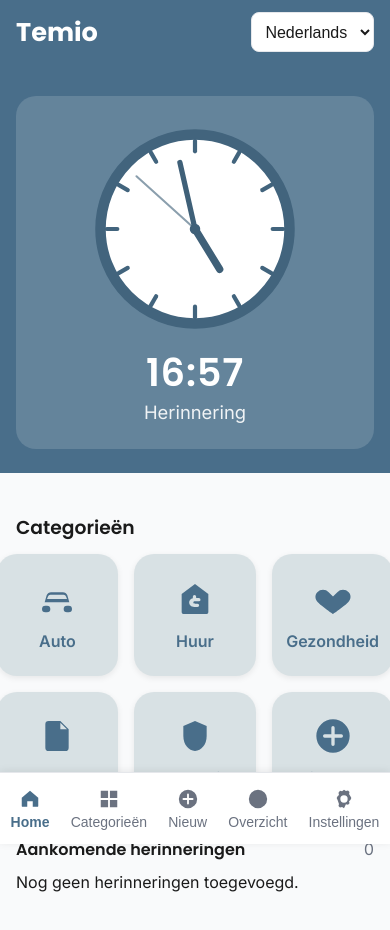
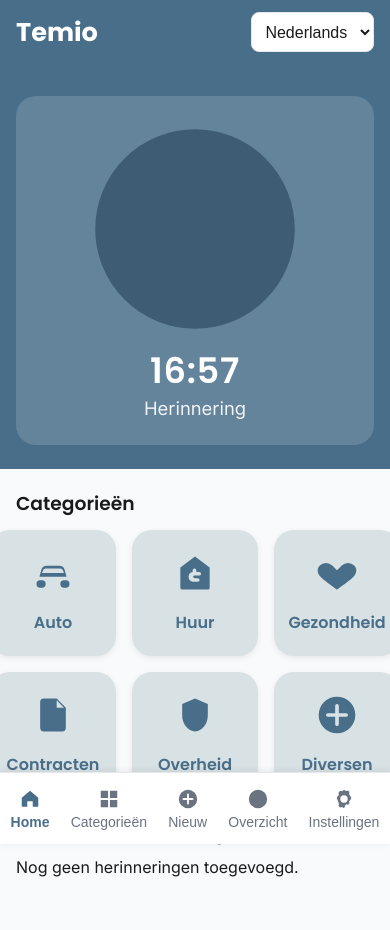
Before and after one commit to harrolds/temio, a React (Vite) app: page / in a window 390 px wide. Shown: the top 930 px of the page. Built offline with nearby package versions, Linux system fonts and the light colour scheme.

Commit message:
Update styles.css

```diff
--- a/src/styles.css
+++ b/src/styles.css
@@ -1,51 +1,51 @@
 /* ================================================================
    Temio / Reminder App
    Stylesheet – Base Layout & Structure
-   Precision & Pulse v2.1.3 – HeroClock Definitief
+   Precision & Pulse v2.1.3 – Home Icon Fix
    ================================================================ */
 
-/* === DESIGN TOKENS ================================================= */
 :root {
-  --temio-color-bg: #f9fafb;
-  --temio-color-surface: #ffffff;
-  --temio-color-header: #496e8a;
-  --temio-color-primary: #496e8a;
-  --temio-color-primary-hover: #3f627c;
-  --temio-color-primary-active: #365770;
-  --temio-color-tile: #d8e1e4;
-  --temio-color-chip: #eef2f7;
-  --temio-color-border: #e5e7eb;
-  --temio-color-text-primary: #1a1a1a;
-  --temio-color-text-secondary: #6b7280;
-  --temio-color-icon: #496e8a;
+  --temio-color-bg:#f9fafb;
+  --temio-color-surface:#ffffff;
+  --temio-color-header:#496e8a;
+  --temio-color-primary:#496e8a;
+  --temio-color-primary-hover:#3f627c;
+  --temio-color-primary-active:#365770;
+  --temio-color-tile:#d8e1e4;
+  --temio-color-chip:#eef2f7;
+  --temio-color-border:#e5e7eb;
+  --temio-color-text-primary:#1a1a1a;
+  --temio-color-text-secondary:#6b7280;
+  --temio-color-icon:#496e8a;
 
-  --temio-font-primary: "Inter", system-ui, -apple-system, Segoe UI, Roboto, Arial, sans-serif;
-  --temio-font-secondary: "Poppins", var(--temio-font-primary);
+  --temio-font-primary:"Inter",system-ui,-apple-system,Segoe UI,Roboto,Arial,sans-serif;
+  --temio-font-secondary:"Poppins",var(--temio-font-primary);
 
-  --temio-radius-sm: 8px;
-  --temio-radius-md: 16px;
-  --temio-radius-lg: 24px;
-  --temio-shadow-light: 0 2px 6px rgba(0, 0, 0, 0.08);
-  --temio-shadow-soft: 0 4px 16px rgba(0, 0, 0, 0.06);
-  --temio-overlay-light: rgba(255, 255, 255, 0.15);
+  --temio-radius-sm:8px;
+  --temio-radius-md:16px;
+  --temio-radius-lg:24px;
 
-  --color-bg: var(--temio-color-bg);
-  --color-surface: var(--temio-color-surface);
-  --color-header-bg: var(--temio-color-header);
-  --color-accent: var(--temio-color-primary);
-  --color-accent-hover: var(--temio-color-primary-hover);
-  --color-accent-light: var(--temio-color-chip);
-  --color-text: var(--temio-color-text-primary);
-  --color-heading: var(--temio-color-text-primary);
-  --color-muted: var(--temio-color-text-secondary);
-  --color-border: var(--temio-color-border);
-  --color-shadow: rgba(0, 0, 0, 0.08);
+  --temio-shadow-light:0 2px 6px rgba(0,0,0,.08);
+  --temio-shadow-soft:0 4px 16px rgba(0,0,0,.06);
+  --temio-overlay-light:rgba(255,255,255,.15);
 
-  --font-primary: var(--temio-font-primary);
-  --font-secondary: var(--temio-font-secondary);
-  --radius-sm: var(--temio-radius-sm);
-  --radius-md: var(--temio-radius-md);
-  --radius-lg: var(--temio-radius-lg);
+  --color-bg:var(--temio-color-bg);
+  --color-surface:var(--temio-color-surface);
+  --color-header-bg:var(--temio-color-header);
+  --color-accent:var(--temio-color-primary);
+  --color-accent-hover:var(--temio-color-primary-hover);
+  --color-accent-light:var(--temio-color-chip);
+  --color-text:var(--temio-color-text-primary);
+  --color-heading:var(--temio-color-text-primary);
+  --color-muted:var(--temio-color-text-secondary);
+  --color-border:var(--temio-color-border);
+  --color-shadow:rgba(0,0,0,.08);
+
+  --font-primary:var(--temio-font-primary);
+  --font-secondary:var(--temio-font-secondary);
+  --radius-sm:var(--temio-radius-sm);
+  --radius-md:var(--temio-radius-md);
+  --radius-lg:var(--temio-radius-lg);
 }
 
 /* ================================================================
@@ -54,168 +54,116 @@
 *,
 *::before,
 *::after {
-  box-sizing: border-box;
-  margin: 0;
-  padding: 0;
+  box-sizing:border-box;
+  margin:0;
+  padding:0;
 }
-
-html, body, #root {
-  height: 100%;
-  width: 100%;
-  font-family: var(--font-primary);
-  background-color: var(--color-bg);
-  color: var(--color-text);
-  -webkit-font-smoothing: antialiased;
-  -moz-osx-font-smoothing: grayscale;
+html,body,#root {
+  height:100%;
+  width:100%;
+  font-family:var(--font-primary);
+  background-color:var(--color-bg);
+  color:var(--color-text);
+  -webkit-font-smoothing:antialiased;
+  -moz-osx-font-smoothing:grayscale;
 }
-
 main {
-  min-height: calc(100vh - 72px);
-  display: flex;
-  flex-direction: column;
-  padding: 0;
-  background: var(--color-bg);
+  min-height:calc(100vh - 72px);
+  display:flex;
+  flex-direction:column;
+  padding:0;
+  background:var(--color-bg);
 }
-
-section { width: 100%; margin: 0 auto; }
+section {
+  width:100%;
+  margin:0 auto;
+}
 
 /* ================================================================
    TYPOGRAFIE
    ================================================================ */
 h1,h2,h3,h4,h5,h6 {
-  font-family: var(--font-secondary);
-  font-weight: 600;
-  color: var(--color-heading);
+  font-family:var(--font-secondary);
+  font-weight:600;
+  color:var(--color-heading);
 }
-p { line-height: 1.6; margin-bottom: 1rem; }
+p {line-height:1.6;margin-bottom:1rem;}
 
 /* ================================================================
    BUTTONS & LINKS
    ================================================================ */
 button {
-  cursor: pointer;
-  border: none;
-  border-radius: var(--radius-sm);
-  font-weight: 500;
-  transition: background-color .2s ease, transform .15s ease;
+  cursor:pointer;
+  border:none;
+  border-radius:var(--radius-sm);
+  font-weight:500;
+  transition:background-color .2s ease,transform .15s ease;
 }
-button:hover { transform: translateY(-1px); }
-
+button:hover {transform:translateY(-1px);}
 .btn-primary {
-  background: var(--color-accent);
-  color: #fff;
-  padding: .6rem 1rem;
-  border-radius: var(--radius-sm);
-  font-weight: 600;
-  transition: background-color .2s ease;
+  background:var(--color-accent);
+  color:#fff;
+  padding:.6rem 1rem;
+  border-radius:var(--radius-sm);
+  font-weight:600;
+  transition:background-color .2s ease;
 }
-.btn-primary:hover { background: var(--color-accent-hover); }
-
+.btn-primary:hover {background:var(--color-accent-hover);}
 a {
-  color: var(--color-accent);
-  text-decoration: none;
-  transition: color .2s ease;
+  color:var(--color-accent);
+  text-decoration:none;
+  transition:color .2s ease;
 }
-a:hover { color: var(--color-accent-hover); }
+a:hover {color:var(--color-accent-hover);}
 
 /* ================================================================
-   GRID & UTILITIES
+   HERO CLOCK – TEMIO
    ================================================================ */
-.grid { display: grid; gap: 1rem; }
-.grid-2 { grid-template-columns: repeat(auto-fit,minmax(250px,1fr)); }
-.grid-3 { grid-template-columns: repeat(auto-fit,minmax(180px,1fr)); }
-.hidden { display:none!important; }
-.center { display:flex;justify-content:center;align-items:center; }
+.hero-clock-zone {
+  background:var(--color-header-bg);
+  color:#fff;
+  text-align:center;
+  padding:2rem 1rem 1.5rem;
+  margin-top:-.75rem;
+}
+.hero-clock--temio {
+  max-width:520px;
+  margin:0 auto;
+  padding:22px 18px 26px;
+  border-radius:20px;
+  background:color-mix(in srgb,var(--color-header-bg) 80%,#fff 15%);
+}
+.hero-clock-face {
+  width:210px;
+  height:210px;
+  margin:6px auto 10px;
+}
+.hero-clock-svg {width:100%;height:100%;display:block;}
+.hero-clock-digital {
+  font-family:var(--font-secondary);
+  font-weight:500;
+  letter-spacing:.02em;
+  font-variant-numeric:tabular-nums;
+  font-size:2.2rem;
+  margin-top:8px;
+  color:#fff;
+}
+.hero-clock-subtitle {
+  font-family:var(--font-primary);
+  font-size:1.15rem;
+  color:rgba(255,255,255,.9);
+}
+.hero-clock-svg circle[stroke],
+.hero-clock-svg line[stroke],
+.hero-clock-svg .hands line,
+.hero-clock-svg .hands circle {
+  stroke:color-mix(in srgb,var(--color-header-bg) 100%,#000 18%);
+  fill:color-mix(in srgb,var(--color-header-bg) 100%,#000 18%);
+}
 
 /* ================================================================
-   HERO CLOCK – DEFINITIEF
+   CATEGORIEËN / HOME ICONS
    ================================================================ */
-/* === HeroClock – Temio v3.2 (definitieve afwerking) === */
-.hero-clock-zone {
-  background: var(--color-header-bg);
-  color: #fff;
-  text-align: center;
-  padding: 2rem 1rem 1.5rem;
-  margin-top: -0.75rem;
-}
-
-/* Blauwe kaart achter de klok (zonder schaduw) */
-.hero-clock--temio {
-  max-width: 520px;
-  margin: 0 auto;
-  padding: 22px 18px 26px;
-  border-radius: 20px;
-  background: color-mix(in srgb, var(--color-header-bg) 80%, #fff 15%);
-}
-
-/* Klok */
-.hero-clock-face {
-  width: 210px;
-  height: 210px;
-  margin: 6px auto 10px;
-}
-.hero-clock-svg {
-  width: 100%;
-  height: 100%;
-  display: block;
-}
-
-/* Digitale tijd en subtitel */
-.hero-clock-digital {
-  font-family: var(--font-secondary);
-  font-weight: 400;
-  letter-spacing: 0.02em;
-  font-variant-numeric: tabular-nums;
-  font-size: 2.4rem;
-  margin-top: 8px;
-  color: #ffffff;
-}
-.hero-clock-subtitle {
-  font-family: var(--font-primary);
-  font-size: 1.15rem;
-  color: rgba(255, 255, 255, 0.9);
-}
-
-/* Donkerdere klokaccenten (rand, ticks, wijzers) */
-.hero-clock-svg circle[stroke] {
-  stroke: color-mix(in srgb, var(--color-header-bg) 100%, #000 10%);
-}
-.hero-clock-svg line[stroke] {
-  stroke: color-mix(in srgb, var(--color-header-bg) 100%, #000 10%);
-}
-.hero-clock-svg .hands line {
-  stroke: color-mix(in srgb, var(--color-header-bg) 100%, #000 15%);
-}
-.hero-clock-svg .hands circle {
-  fill: color-mix(in srgb, var(--color-header-bg) 100%, #000 15%);
-}
-
-
-/* ================================================================
-   CATEGORIEËN
-   ================================================================ */
-.home-section {
-  background:var(--color-surface);
-  max-width:960px;
-  margin:0 auto;
-  padding:1.25rem 1rem;
-}
-.home-title {
-  font-family:var(--font-secondary);
-  font-size:clamp(1.25rem,1rem + 1.6vw,2rem);
-  line-height:1.15;
-  color:var(--color-heading);
-}
-.home-subtitle {
-  margin-top:.25rem;
-  font-size:clamp(.9rem,.85rem + .3vw,1.05rem);
-  color:var(--color-muted);
-}
-.home-categories-heading {
-  margin:1rem 0 .75rem;
-  color:var(--color-heading);
-  font-family:var(--font-secondary);
-}
 .home-grid {
   display:grid;
   grid-template-columns:repeat(2,1fr);
@@ -224,85 +172,145 @@ a:hover { color: var(--color-accent-hover); }
   margin-bottom:1.5rem;
 }
 @media(min-width:640px){.home-grid{grid-template-columns:repeat(3,1fr);}}
+
 .home-tile {
-  display:flex;flex-direction:column;align-items:center;justify-content:center;
-  gap:.5rem;padding:.9rem;background:var(--temio-color-tile);
+  display:flex;
+  flex-direction:column;
+  align-items:center;
+  justify-content:center;
+  gap:.35rem;
+  padding:1rem;
+  background:var(--temio-color-tile);
+  border-radius:20px;
+  text-decoration:none;
+  border:0;
   color:var(--temio-color-icon);
-  border-radius:20px;text-decoration:none;border:0;
   box-shadow:var(--temio-shadow-light);
-  transition:transform .15s ease;aspect-ratio:1/1;
+  transition:transform .15s ease;
+  aspect-ratio:1/1;
 }
-.home-tile:hover{transform:translateY(-2px);}
-.home-tile .icon-filled{color:var(--temio-color-header);}
-.tile-label{font-weight:600;color:var(--temio-color-header);}
+.home-tile:hover {transform:translateY(-2px);}
+.home-tile .icon-filled,
+.home-tile svg {
+  width:44px !important;
+  height:44px !important;
+  fill:currentColor !important;
+  stroke:none !important;
+  color:var(--temio-color-header);
+}
+.tile-label {
+  margin-top:.15rem;
+  font-weight:600;
+  font-family:var(--font-secondary);
+  font-size:1rem;
+  color:var(--temio-color-header);
+}
 
 /* ================================================================
    AANKOMENDE HERINNERINGEN
    ================================================================ */
-.tasklist{background:transparent;margin:1.5rem 0;padding:0;}
-.tasklist__header{
-  display:flex;align-items:baseline;justify-content:space-between;
+.tasklist {background:transparent;margin:1.5rem 0;padding:0;}
+.tasklist__header {
+  display:flex;
+  align-items:baseline;
+  justify-content:space-between;
   padding:0 0 .5rem 0;
 }
-.tasklist__title{font-size:1rem;color:var(--color-heading);}
-.tasklist__count{font-variant-numeric:tabular-nums;color:var(--color-muted);}
-.tasklist__list{
-  list-style:none;display:grid;grid-template-columns:1fr;gap:.75rem;
+.tasklist__title {font-size:1rem;color:var(--color-heading);}
+.tasklist__count {font-variant-numeric:tabular-nums;color:var(--color-muted);}
+.tasklist__list {
+  list-style:none;
+  display:grid;
+  grid-template-columns:1fr;
+  gap:.75rem;
 }
-.tasklist__item{
+.tasklist__item {
   background:var(--temio-color-tile);
-  border-radius:.75rem;border:1px solid var(--color-border);
+  border-radius:.75rem;
+  border:1px solid var(--color-border);
   box-shadow:var(--temio-shadow-light);
 }
-.tasklist__link{display:block;padding:.9rem 1rem;color:var(--color-text);text-decoration:none;}
-.tasklist__name{font-weight:600;color:var(--color-heading);}
-.tasklist__date{font-variant-numeric:tabular-nums;color:var(--color-muted);}
-.tasklist__meta{margin-top:.25rem;opacity:.7;font-weight:500;}
+.tasklist__link {
+  display:block;
+  padding:.9rem 1rem;
+  color:var(--color-text);
+  text-decoration:none;
+}
+.tasklist__name {font-weight:600;color:var(--color-heading);}
+.tasklist__date {font-variant-numeric:tabular-nums;color:var(--color-muted);}
+.tasklist__meta {margin-top:.25rem;opacity:.7;font-weight:500;}
 
 /* ================================================================
    FOOTER
    ================================================================ */
-footer{
-  position:fixed;left:0;bottom:0;width:100%;height:72px;
+footer {
+  position:fixed;
+  left:0;
+  bottom:0;
+  width:100%;
+  height:72px;
   background:var(--color-surface);
   border-top:1px solid var(--color-border);
-  display:flex;justify-content:space-around;align-items:center;
+  display:flex;
+  justify-content:space-around;
+  align-items:center;
   box-shadow:0 -1px 8px var(--color-shadow);
   z-index:1000;
 }
-footer button,footer a{
-  background:transparent;border:none;display:flex;flex-direction:column;
-  align-items:center;gap:.25rem;color:var(--color-muted);font-size:.875rem;
+footer button,footer a {
+  background:transparent;
+  border:none;
+  display:flex;
+  flex-direction:column;
+  align-items:center;
+  gap:.25rem;
+  color:var(--color-muted);
+  font-size:.875rem;
 }
-footer button:hover,footer a:hover{
-  background:transparent!important;transform:none!important;
+footer button:hover,footer a:hover {
+  background:transparent!important;
+  transform:none!important;
 }
-footer .active{color:var(--color-accent);font-weight:700;}
+footer .active {
+  color:var(--color-accent);
+  font-weight:700;
+}
 
 /* ================================================================
    FORMS
    ================================================================ */
-.reminder-form label{display:block;margin-bottom:.75rem;}
-.date-time-row{display:flex;gap:.75rem;}
-.date-time-row input{width:100%;}
-.offsets{margin-bottom:1rem;}
-.offsets .label{font-weight:600;margin-bottom:.3rem;}
-.offset-buttons{display:flex;flex-wrap:wrap;gap:.4rem;}
-.offset-buttons button{
-  padding:.3rem .6rem;border-radius:6px;border:1px solid var(--color-border);
-  background:var(--temio-color-chip);cursor:pointer;
+.reminder-form label {display:block;margin-bottom:.75rem;}
+.date-time-row {display:flex;gap:.75rem;}
+.date-time-row input {width:100%;}
+.offsets {margin-bottom:1rem;}
+.offsets .label {font-weight:600;margin-bottom:.3rem;}
+.offset-buttons {display:flex;flex-wrap:wrap;gap:.4rem;}
+.offset-buttons button {
+  padding:.3rem .6rem;
+  border-radius:6px;
+  border:1px solid var(--color-border);
+  background:var(--temio-color-chip);
+  cursor:pointer;
 }
-.offset-buttons button.active{background:var(--color-accent);color:#fff;}
-.offset-custom{margin-top:.4rem;display:flex;gap:.3rem;}
-.repeat-picker{display:flex;flex-direction:column;gap:.5rem;margin-bottom:1rem;}
-select{width:100%;padding:.4rem;}
+.offset-buttons button.active {
+  background:var(--color-accent);
+  color:#fff;
+}
+.offset-custom {margin-top:.4rem;display:flex;gap:.3rem;}
+.repeat-picker {
+  display:flex;
+  flex-direction:column;
+  gap:.5rem;
+  margin-bottom:1rem;
+}
+select {width:100%;padding:.4rem;}
 
 /* ================================================================
    MISC UTILITIES
    ================================================================ */
-.has-fixed-footer{padding-bottom:5.5rem;}
-.fade-in{animation:fadeInUp .4s both;}
-@keyframes fadeInUp{
-  from{opacity:0;transform:translateY(4px);}
-  to{opacity:1;transform:translateY(0);}
+.has-fixed-footer {padding-bottom:5.5rem;}
+.fade-in {animation:fadeInUp .4s both;}
+@keyframes fadeInUp {
+  from {opacity:0;transform:translateY(4px);}
+  to {opacity:1;transform:translateY(0);}
 }
```
